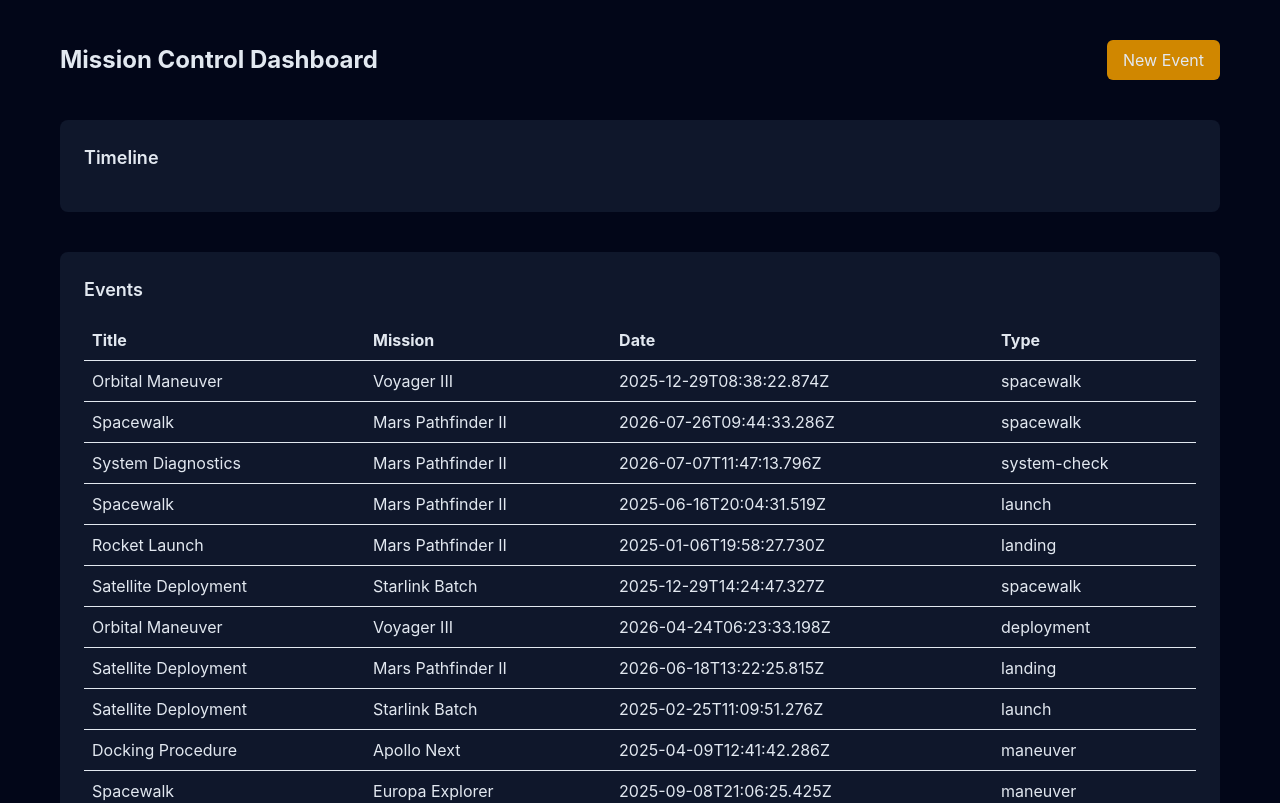
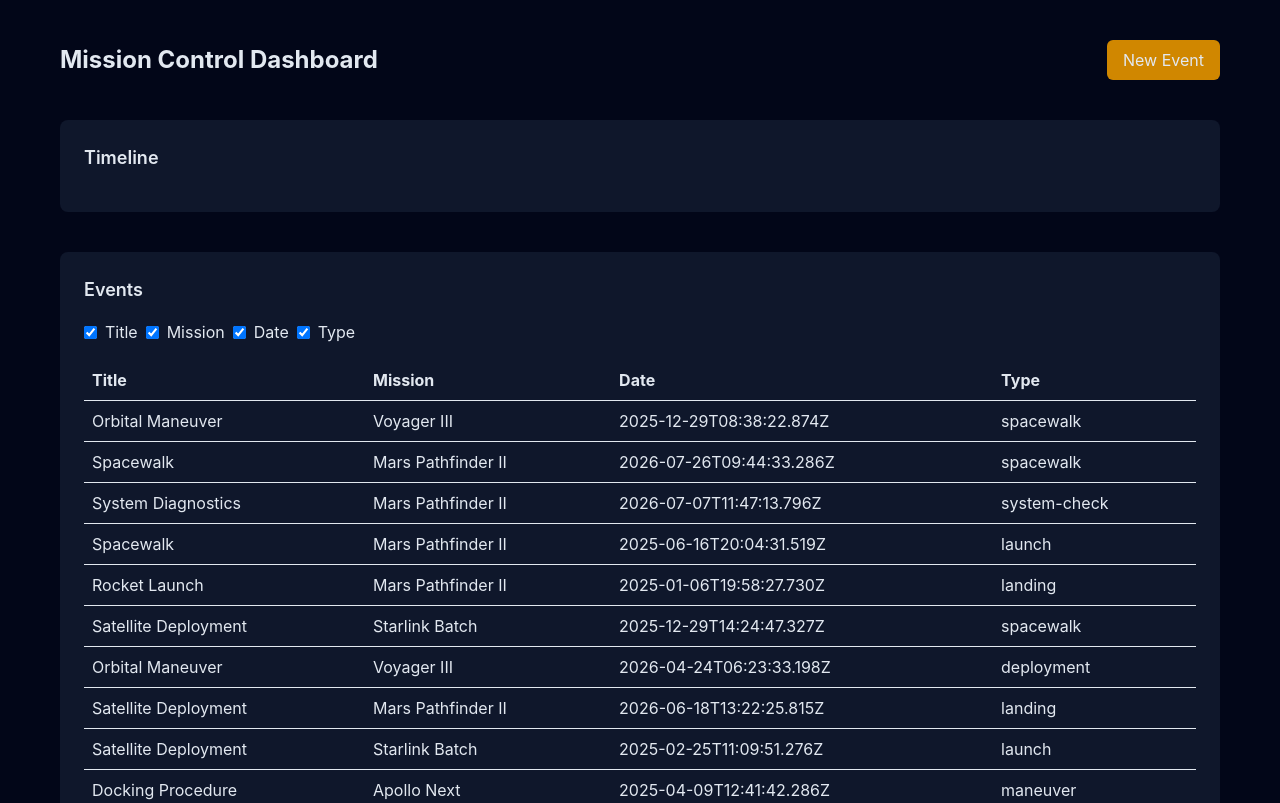
Before and after one commit to XxYassinexX/mission-control-dashboard, a React (Vite) app: page / in a window 1280 px wide. Shown: the top 803 px of the page. Built offline with nearby package versions, Linux system fonts and the light colour scheme.

Commit message:
feat: add ColumnVisibility component for toggling columns

```diff
--- /dev/null
+++ b/src/components/DataGrid/ColumnsVisibility.tsx
@@ -0,0 +1,28 @@
+import type { Column } from "./DataGrid.types"
+
+type ColumnVisibilityProps<T> = {
+  columns: Column<T>[]
+  hiddenColumns: string[]
+  toggleHiddenColumn: (col: Column<T>) => void
+}
+
+export function ColumnVisibility<T>({
+  columns,
+  hiddenColumns,
+  toggleHiddenColumn,
+}: ColumnVisibilityProps<T>) {
+  return (
+    <div className="mb-4 flex gap-2 flex-wrap">
+      {columns.map((col) => (
+        <label key={col.id} className="flex items-center gap-2">
+          <input
+            type="checkbox"
+            checked={!hiddenColumns.includes(col.id)}
+            onChange={() => toggleHiddenColumn(col)}
+          />
+          {col.label}
+        </label>
+      ))}
+    </div>
+  )
+}
--- a/src/components/DataGrid/DataGrid.tsx
+++ b/src/components/DataGrid/DataGrid.tsx
@@ -1,6 +1,8 @@
+import { ColumnVisibility } from "./ColumnsVisibility"
 import type { DataGridProps } from "./DataGrid.types"
 import { Pagination } from "./Pagination"
 import { usePagination } from "./hooks/usePagination"
+import { useVisibleColumns } from "./hooks/useVisibleColumns"
 
 export function DataGrid<T>({
   data,
@@ -8,6 +10,8 @@ export function DataGrid<T>({
   loading,
   error,
 }: DataGridProps<T>) {
+  const { visibleColumns, hiddenColumns, toggleHiddenColumn } = useVisibleColumns({ columns })
+
   const {
     pageSize,
     paginatedData,
@@ -32,11 +36,19 @@ export function DataGrid<T>({
 
   return (
     <div>
+
+      <ColumnVisibility
+        columns={columns}
+        hiddenColumns={hiddenColumns}
+        toggleHiddenColumn={toggleHiddenColumn}
+      />
+
+
       <table className="w-full border-collapse">
 
         <thead>
           <tr>
-            {columns
+            {visibleColumns
               .map(column => (
                 <th key={column.id} className="text-left p-2 border-b">
                   {column.label}
@@ -48,7 +60,7 @@ export function DataGrid<T>({
         <tbody>
           {paginatedData.map((row, rowIndex) => (
             <tr key={rowIndex}>
-              {columns
+              {visibleColumns
                 .map(column => (
                   <td key={column.id} className="p-2 border-b">
                     {String(row[column.accessor])}
--- /dev/null
+++ b/src/components/DataGrid/hooks/useVisibleColumns.ts
@@ -0,0 +1,27 @@
+import { useState } from "react"
+import type { Column } from "../DataGrid.types"
+
+type UseVisibleColumnsProps<T> = {
+  columns: Column<T>[]
+}
+
+export function useVisibleColumns<T>({ columns }: UseVisibleColumnsProps<T>) {
+  const [hiddenColumns, setHiddenColumns] = useState<string[]>([])
+  const visibleColumns = columns.filter(
+    col => !hiddenColumns.includes(col.id)
+  )
+  const toggleHiddenColumn = (col: Column<T>) => {
+    setHiddenColumns(prev =>
+      prev.includes(col.id)
+        ? prev.filter(id => id !== col.id)
+        : [...prev, col.id]
+    )
+  }
+
+  return {
+    hiddenColumns,
+    setHiddenColumns,
+    visibleColumns,
+    toggleHiddenColumn,
+  }
+}
```
